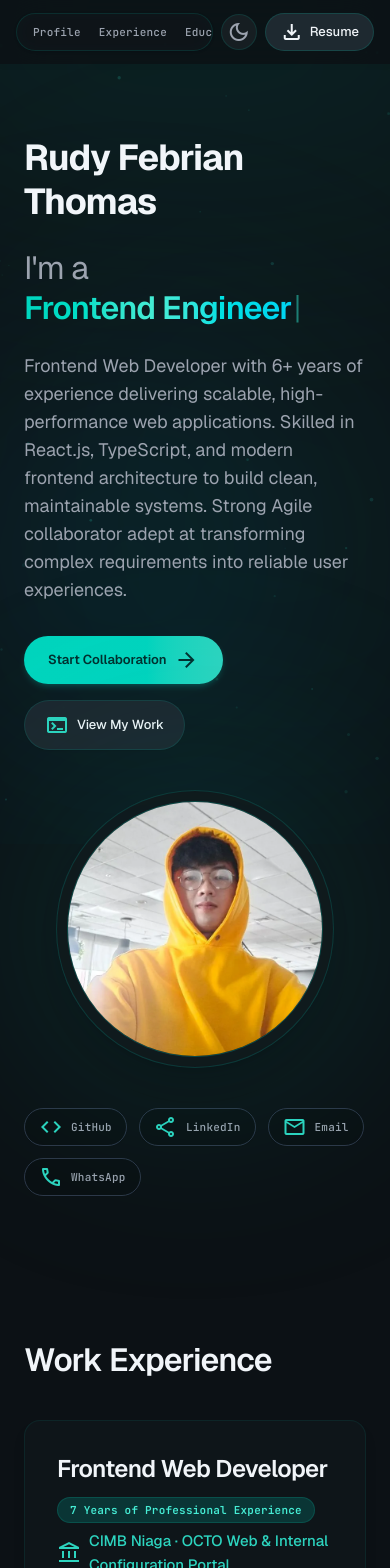
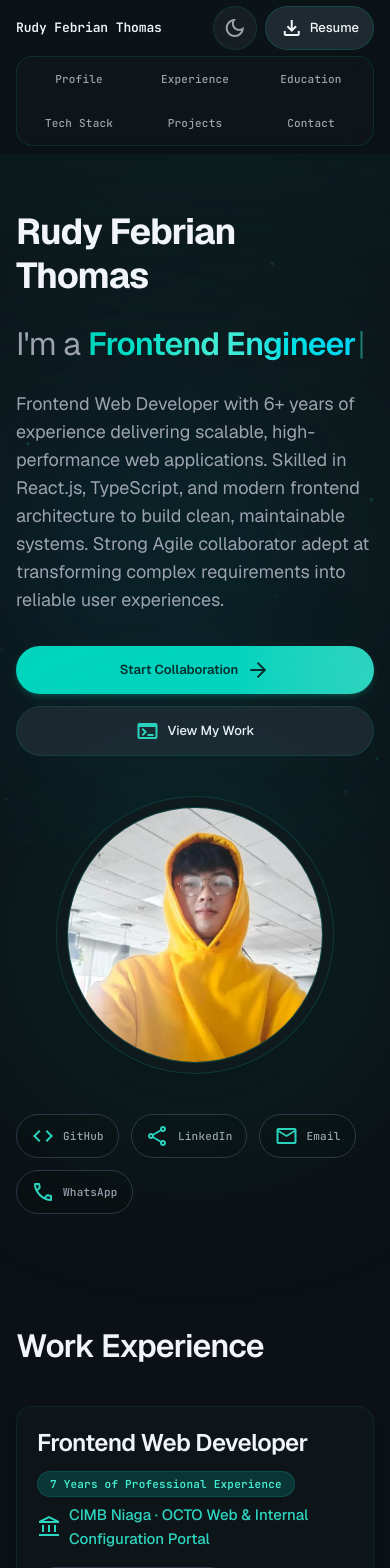
Before and after one commit to rudyfebrianthomas/rudyfebrianthomas.github.io, a Next.js app: page / in a window 390 px wide. Shown: the top 1568 px of the page. Built offline with nearby package versions, Linux system fonts and the light colour scheme.

Commit message:
fix: improve mobile layout and navigation

```diff
--- a/app/page.tsx
+++ b/app/page.tsx
@@ -16,8 +16,8 @@ export default function Home() {
       <SmoothScroll />
       <AmbientBackground />
       <Header />
-      <main className="relative z-10 w-full flex-1 pt-16">
-        <div className="mx-auto flex w-full max-w-6xl flex-col gap-28 px-6 py-12 lg:px-12">
+      <main className="relative z-10 w-full flex-1 pt-38.5 md:pt-16">
+        <div className="mx-auto flex w-full max-w-6xl flex-col gap-20 px-4 py-8 sm:px-6 md:gap-28 md:py-12 lg:px-12">
           <Reveal>
             <Hero />
           </Reveal>
--- a/components/Contact.tsx
+++ b/components/Contact.tsx
@@ -9,7 +9,7 @@ const linkRowClass = `${rowClass} group text-left transition-colors hover:bg-sur
 
 export function Contact() {
   return (
-    <section id="contact" className="flex scroll-mt-24 flex-col gap-10 pb-12">
+    <section id="contact" className="flex scroll-mt-44 md:scroll-mt-24 flex-col gap-10 pb-12">
       <SectionHeading>Contact</SectionHeading>
       <div className="grid grid-cols-1 gap-8 lg:grid-cols-12">
         <div className="flex flex-col gap-4 rounded-2xl border border-teal-500/10 bg-surface-container-low/70 p-6 shadow-md backdrop-blur-xl lg:col-span-5">
@@ -74,7 +74,7 @@ export function Contact() {
           </div>
         </div>
 
-        <div className="rounded-2xl border border-teal-500/10 bg-surface-container-low/70 p-8 shadow-md backdrop-blur-xl lg:col-span-7">
+        <div className="min-w-0 rounded-2xl border border-teal-500/10 bg-surface-container-low/70 p-5 shadow-md backdrop-blur-xl sm:p-8 lg:col-span-7">
           <ContactForm />
         </div>
       </div>
--- a/components/ContactForm.tsx
+++ b/components/ContactForm.tsx
@@ -5,7 +5,7 @@ import { profile } from "@/lib/data";
 import { Icon } from "./Icon";
 
 const fieldClass =
-  "rounded-xl border border-surface-container-highest bg-surface-container px-4 py-2.5 text-body-sm text-on-surface shadow-sm placeholder:text-on-surface-variant/50 focus:ring-1 focus:ring-teal-400 focus:outline-none";
+  "min-w-0 rounded-xl border border-surface-container-highest bg-surface-container px-4 py-2.5 text-base text-on-surface shadow-sm placeholder:text-on-surface-variant/50 focus:ring-1 focus:ring-teal-400 focus:outline-none md:text-body-sm";
 const labelClass = "font-mono text-label-sm font-medium text-on-surface";
 
 /**
--- a/components/Education.tsx
+++ b/components/Education.tsx
@@ -4,9 +4,9 @@ import { SectionHeading, Tag } from "./ui";
 
 export function Education() {
   return (
-    <section id="education" className="flex scroll-mt-24 flex-col gap-8">
+    <section id="education" className="flex scroll-mt-44 md:scroll-mt-24 flex-col gap-8">
       <SectionHeading>Education</SectionHeading>
-      <article className="rounded-2xl border border-teal-500/10 bg-surface-container-low/60 p-8 shadow-md backdrop-blur-xl transition-all hover:bg-surface-container-low">
+      <article className="rounded-2xl border border-teal-500/10 bg-surface-container-low/60 p-5 shadow-md backdrop-blur-xl transition-all hover:bg-surface-container-low sm:p-8">
         <div className="flex flex-col justify-between gap-4 border-b border-teal-500/10 pb-4 md:flex-row md:items-center">
           <div className="flex flex-col gap-1.5">
             <h3 className="text-headline-md tracking-tight text-on-surface">
--- a/components/Experience.tsx
+++ b/components/Experience.tsx
@@ -11,9 +11,9 @@ function Highlight({ text }: { text: string }) {
 
 export function Experience() {
   return (
-    <section id="experience" className="flex scroll-mt-24 flex-col gap-10">
+    <section id="experience" className="flex scroll-mt-44 md:scroll-mt-24 flex-col gap-10">
       <SectionHeading>Work Experience</SectionHeading>
-      <article className="relative overflow-hidden rounded-2xl border border-teal-500/10 bg-surface-container-low/70 p-8 shadow-lg backdrop-blur-xl transition-all hover:border-teal-500/30 hover:bg-surface-container-low">
+      <article className="relative overflow-hidden rounded-2xl border border-teal-500/10 bg-surface-container-low/70 p-5 shadow-lg backdrop-blur-xl transition-all hover:border-teal-500/30 hover:bg-surface-container-low sm:p-8">
         <div className="flex flex-col justify-between gap-4 border-b border-teal-500/10 pb-4 md:flex-row md:items-center">
           <div className="flex flex-col gap-1.5">
             <div className="flex flex-wrap items-center gap-3">
--- a/components/Header.tsx
+++ b/components/Header.tsx
@@ -5,29 +5,32 @@ import { ThemeToggle } from "./ThemeToggle";
 export function Header() {
   return (
     <header className="fixed inset-x-0 top-0 z-50 bg-surface/80 shadow-[0_1px_8px_rgba(0,0,0,0.04)] backdrop-blur-xl motion-safe:animate-in motion-safe:fade-in-0 motion-safe:slide-in-from-top-4 motion-safe:duration-700">
-      <div className="relative mx-auto flex h-16 w-full max-w-7xl items-center justify-between px-4 sm:px-6 lg:px-12">
+      <div className="relative mx-auto grid w-full max-w-7xl grid-cols-[minmax(0,1fr)_auto] items-center px-4 sm:px-6 md:flex md:h-16 md:justify-between lg:px-12">
+        <a href="#hero" className="flex h-14 min-w-0 items-center font-mono text-label-md font-semibold text-on-surface md:hidden">
+          <span className="truncate">{profile.name}</span>
+        </a>
         <div className="hidden flex-1 md:block" />
 
         <nav
           aria-label="Main navigation"
-          className="flex items-center gap-0.5 overflow-x-auto rounded-full border border-teal-500/15 bg-surface-container-low/70 px-2 py-1.5 shadow-sm backdrop-blur-md sm:gap-1 sm:px-3 md:absolute md:left-1/2 md:-translate-x-1/2"
+          className="col-span-2 row-start-2 mb-2 grid min-w-0 grid-cols-3 items-center rounded-2xl border border-teal-500/15 bg-surface-container-low/70 px-1 shadow-sm backdrop-blur-md md:absolute md:left-1/2 md:mb-0 md:flex md:-translate-x-1/2 md:gap-1 md:rounded-full md:px-3 md:py-1.5"
         >
           {navLinks.map((link) => (
             <a
               key={link.href}
               href={link.href}
-              className="shrink-0 rounded-full px-2 py-1 font-mono text-label-sm text-on-surface-variant transition-colors hover:text-primary sm:px-3"
+              className="flex min-h-11 shrink-0 items-center justify-center rounded-full px-2 font-mono text-label-sm text-on-surface-variant transition-colors hover:text-primary md:min-h-0 md:px-3 md:py-1"
             >
               {link.label}
             </a>
           ))}
         </nav>
 
-        <div className="z-10 ml-auto flex shrink-0 items-center gap-2 pl-2">
+        <div className="z-10 col-start-2 row-start-1 ml-auto flex shrink-0 items-center gap-2 pl-2">
           <ThemeToggle />
           <a
             href={profile.resumeUrl}
-            className="inline-flex items-center gap-1.5 rounded-full border border-teal-500/20 bg-surface-container-high px-3.5 py-1.5 text-body-sm font-medium text-on-surface transition-colors hover:bg-surface-container-highest hover:text-primary"
+            className="inline-flex min-h-11 items-center gap-1.5 rounded-full border border-teal-500/20 bg-surface-container-high px-3.5 py-1.5 text-body-sm font-medium text-on-surface transition-colors hover:bg-surface-container-highest hover:text-primary md:min-h-0"
           >
             <Icon name="download" className="text-[16px]" />
             <span>Resume</span>
--- a/components/Hero.tsx
+++ b/components/Hero.tsx
@@ -7,7 +7,7 @@ export function Hero() {
   return (
     <section
       id="hero"
-      className="relative flex scroll-mt-24 flex-col items-start gap-8 pt-6 pb-8 md:pt-14"
+      className="relative flex scroll-mt-44 md:scroll-mt-24 flex-col items-start gap-8 pt-6 pb-8 md:pt-14"
     >
       <div className="flex w-full flex-col items-center justify-between gap-10 lg:flex-row lg:gap-12">
         <div className="flex max-w-2xl flex-1 flex-col items-start gap-6">
@@ -29,17 +29,17 @@ export function Hero() {
           <p className="text-body-lg text-on-surface-variant">
             {profile.summary}
           </p>
-          <div className="flex flex-wrap items-center gap-4 pt-2">
+          <div className="flex w-full flex-col gap-3 pt-2 sm:w-auto sm:flex-row sm:flex-wrap sm:items-center sm:gap-4">
             <a
               href="#contact"
-              className="inline-flex items-center justify-center gap-2 rounded-full bg-linear-to-r from-teal-500 to-teal-600 px-6 py-3 text-body-sm font-semibold text-white shadow-md shadow-teal-500/20 transition-all hover:from-teal-600 hover:to-teal-700 active:scale-[0.98] dark:from-teal-400 dark:to-secondary dark:text-teal-950 dark:hover:from-teal-300 dark:hover:to-teal-400"
+              className="inline-flex min-h-11 items-center justify-center gap-2 rounded-full bg-linear-to-r from-teal-500 to-teal-600 px-6 py-3 text-body-sm font-semibold text-white shadow-md shadow-teal-500/20 transition-all hover:from-teal-600 hover:to-teal-700 active:scale-[0.98] dark:from-teal-400 dark:to-secondary dark:text-teal-950 dark:hover:from-teal-300 dark:hover:to-teal-400"
             >
               Start Collaboration
               <Icon name="arrow_forward" className="text-[18px]" />
             </a>
             <a
               href="#projects"
-              className="group inline-flex items-center justify-center gap-2 rounded-full border border-teal-500/15 bg-surface-container-high/90 px-5 py-3 text-body-sm font-medium text-on-surface shadow-sm transition-all hover:bg-surface-container-highest hover:text-primary"
+              className="group inline-flex min-h-11 items-center justify-center gap-2 rounded-full border border-teal-500/15 bg-surface-container-high/90 px-5 py-3 text-body-sm font-medium text-on-surface shadow-sm transition-all hover:bg-surface-container-highest hover:text-primary"
             >
               <Icon
                 name="terminal"
@@ -50,7 +50,7 @@ export function Hero() {
           </div>
         </div>
 
-        <div className="relative flex shrink-0 items-center justify-center">
+        <div className="relative flex shrink-0 self-center items-center justify-center lg:self-auto">
           <div
             aria-hidden="true"
             className="pointer-events-none absolute h-72 w-72 rounded-full bg-teal-500/20 blur-[120px]"
@@ -78,7 +78,7 @@ export function Hero() {
               {...("external" in s
                 ? { target: "_blank", rel: "noreferrer" }
                 : {})}
-              className="inline-flex items-center gap-2 rounded-full border border-surface-container-highest bg-surface-container-lowest/80 px-3.5 py-1.5 font-mono text-label-sm text-on-surface-variant shadow-sm transition-colors hover:bg-surface-container hover:text-primary"
+              className="inline-flex min-h-11 max-w-full items-center gap-2 rounded-full border border-surface-container-highest bg-surface-container-lowest/80 px-3.5 py-1.5 font-mono text-label-sm text-on-surface-variant shadow-sm transition-colors hover:bg-surface-container hover:text-primary"
             >
               <Icon name={s.icon} className="text-[16px] text-primary" />
               {s.label}
--- a/components/Icon.tsx
+++ b/components/Icon.tsx
@@ -8,7 +8,7 @@ export function Icon({ name, className = "" }: IconProps) {
   return (
     <span
       aria-hidden="true"
-      className={`material-symbols-outlined ${className}`}
+      className={`material-symbols-outlined inline-flex w-[1em] shrink-0 overflow-hidden ${className}`}
     >
       {name}
     </span>
--- a/components/SmoothScroll.tsx
+++ b/components/SmoothScroll.tsx
@@ -3,8 +3,8 @@
 import Lenis from "lenis";
 import { useEffect } from "react";
 
-/** Header height (4rem) plus breathing room, so sections aren't hidden under the fixed nav. */
-const ANCHOR_OFFSET = -96;
+/** Space for the mobile header and breathing room. */
+const ANCHOR_OFFSET = -176;
 
 /**
  * Inertial page scrolling, and eased scrolling to `#section` links.
--- a/components/TechStack.tsx
+++ b/components/TechStack.tsx
@@ -11,13 +11,13 @@ export function TechStack() {
   );
 
   return (
-    <section id="tech-stack" className="flex scroll-mt-24 flex-col gap-8">
+    <section id="tech-stack" className="flex scroll-mt-44 md:scroll-mt-24 flex-col gap-8">
       <div className="flex flex-col justify-between gap-4 md:flex-row md:items-end">
         <SectionHeading>Tech Stack</SectionHeading>
         <div
           role="group"
           aria-label="Filter tech stack"
-          className="flex flex-wrap items-center self-start rounded-full bg-surface-container p-1 md:self-auto"
+          className="flex flex-wrap items-center self-start rounded-2xl bg-surface-container p-1 md:self-auto md:rounded-full"
         >
           {techFilters.map(({ id, label }) => {
             const active = filter === id;
@@ -27,7 +27,7 @@ export function TechStack() {
                 type="button"
                 aria-pressed={active}
                 onClick={() => setFilter(id)}
-                className={`rounded-full px-4 py-1.5 font-mono text-label-sm transition-all ${
+                className={`min-h-11 rounded-full px-4 py-1.5 font-mono text-label-sm transition-all md:min-h-0 ${
                   active
                     ? "bg-surface-container-high font-semibold text-primary dark:text-teal-300"
                     : "text-on-surface-variant hover:text-primary"
--- a/components/ThemeToggle.tsx
+++ b/components/ThemeToggle.tsx
@@ -41,7 +41,7 @@ export function ThemeToggle() {
       type="button"
       onClick={toggleTheme}
       aria-label={isDark ? "Switch to light mode" : "Switch to dark mode"}
-      className="flex h-9 w-9 cursor-pointer items-center justify-center rounded-full border border-teal-500/15 bg-surface-container text-on-surface-variant transition-colors hover:bg-surface-container-high hover:text-on-surface"
+      className="flex h-11 w-11 cursor-pointer items-center justify-center rounded-full border border-teal-500/15 bg-surface-container text-on-surface-variant transition-colors hover:bg-surface-container-high hover:text-on-surface md:h-9 md:w-9"
     >
       <Icon name={isDark ? "dark_mode" : "light_mode"} className="text-[18px]" />
     </button>
```
Also changed, not shown: components/Projects.tsx (+6 -6 lines).
